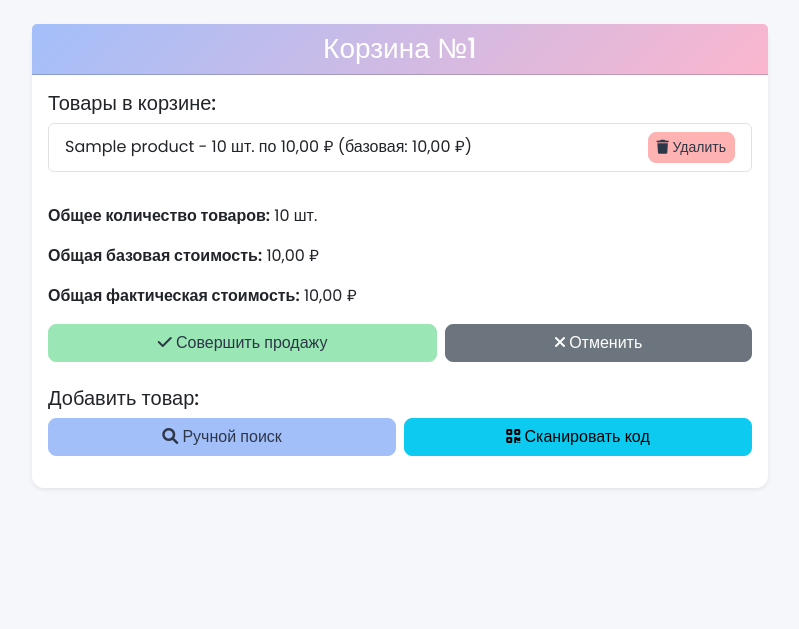
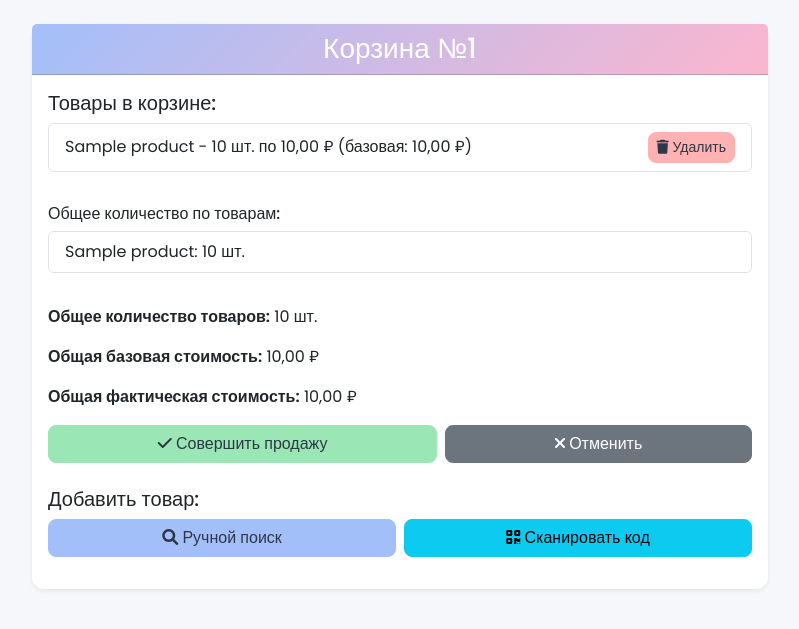
Before and after one commit to KopzhasharovAzamat/python_crm, a Django app: page /cart/1/add_item/ in a window 1280 px wide. Shown: the part 56-685 px from the top of the page, without its empty margins (240-1039 px from the left). Run offline with Django 5.2, Linux system fonts and the light colour scheme; a user stored in the database is signed in; tables that the repository leaves empty hold one stand-in row (values such as "Sample post").

Commit message:
33-th commit: * Changed cart logic big flow, now its good.

```diff
--- a/inventory/views.py
+++ b/inventory/views.py
@@ -625,6 +625,9 @@ def cart_add_item(request, cart_id):
     total_quantity = sum(item.quantity for item in cart.items.all())
     base_total, actual_total = cart.calculate_totals()
 
+    # Группируем товары по продукту и считаем общее количество
+    product_totals = cart.items.values('product__name').annotate(total_quantity=Sum('quantity')).order_by('product__name')
+
     return render(request, 'cart_form.html', {
         'form': form,
         'cart': cart,
@@ -632,6 +635,7 @@ def cart_add_item(request, cart_id):
         'total_quantity': total_quantity,
         'base_total': base_total,
         'actual_total': actual_total,
+        'product_totals': product_totals,  # Передаём агрегированные данные в шаблон
     })
 
 @login_required
@@ -652,25 +656,39 @@ def cart_confirm(request, cart_id):
         messages.error(request, 'Корзина пуста. Добавьте товары перед подтверждением.')
         return redirect('cart_add_item', cart_id=cart.id)
 
+    # Группируем товары по продукту, чтобы посчитать общее количество
+    product_quantities = {}
     for item in cart_items:
         product = item.product
-        if item.quantity > product.quantity:
+        if product.id not in product_quantities:
+            product_quantities[product.id] = {'quantity': 0, 'items': []}
+        product_quantities[product.id]['quantity'] += item.quantity
+        product_quantities[product.id]['items'].append(item)
+
+    # Проверяем общее количество каждого товара
+    for product_id, data in product_quantities.items():
+        product = Product.objects.get(id=product_id)
+        total_quantity = data['quantity']
+        if total_quantity > product.quantity:
             messages.error(request,
-                           f'Недостаточно товара "{product.name}" на складе (осталось {product.quantity} шт.).')
+                           f'Недостаточно товара "{product.name}" на складе. В корзине: {total_quantity} шт., на складе: {product.quantity} шт.')
             return redirect('cart_add_item', cart_id=cart.id)
 
+    # Если проверка прошла, создаём продажу
     sale = Sale.objects.create(owner=request.user)
-    for cart_item in cart_items:
-        product = cart_item.product
-        product.quantity -= cart_item.quantity
+    for product_id, data in product_quantities.items():
+        product = Product.objects.get(id=product_id)
+        total_quantity = data['quantity']
+        product.quantity -= total_quantity  # Списываем общее количество
         product.save()
-        SaleItem.objects.create(
-            sale=sale,
-            product=cart_item.product,
-            quantity=cart_item.quantity,
-            base_price_total=cart_item.base_price_total,
-            actual_price_total=cart_item.actual_price_total
-        )
+        for item in data['items']:
+            SaleItem.objects.create(
+                sale=sale,
+                product=item.product,
+                quantity=item.quantity,
+                base_price_total=item.base_price_total,
+                actual_price_total=item.actual_price_total
+            )
 
     LogEntry.objects.create(
         user=request.user,
--- a/templates/cart_form.html
+++ b/templates/cart_form.html
@@ -16,6 +16,18 @@
                     <li class="list-group-item d-flex justify-content-between align-items-center">
                         {{ item.product.name }} - {{ item.quantity }} шт. по {{ item.actual_price_total|floatformat:2 }} ₽ (базовая: {{ item.base_price_total|floatformat:2 }} ₽)
                         <a href="{% url 'cart_remove_item' cart.id item.id %}" class="btn btn-danger btn-sm"><i class="fas fa-trash"></i> Удалить</a>
+                    </li>
+                    {% endfor %}
+                </ul>
+                <h6>Общее количество по товарам:</h6>
+                <ul class="list-group mb-4">
+                    {% for product in product_totals %}
+                    <li class="list-group-item">
+                        {{ product.product__name }}: {{ product.total_quantity }} шт.
+                    </li>
+                    {% empty %}
+                    <li class="list-group-item text-muted">
+                        Нет товаров.
                     </li>
                     {% endfor %}
                 </ul>
```
